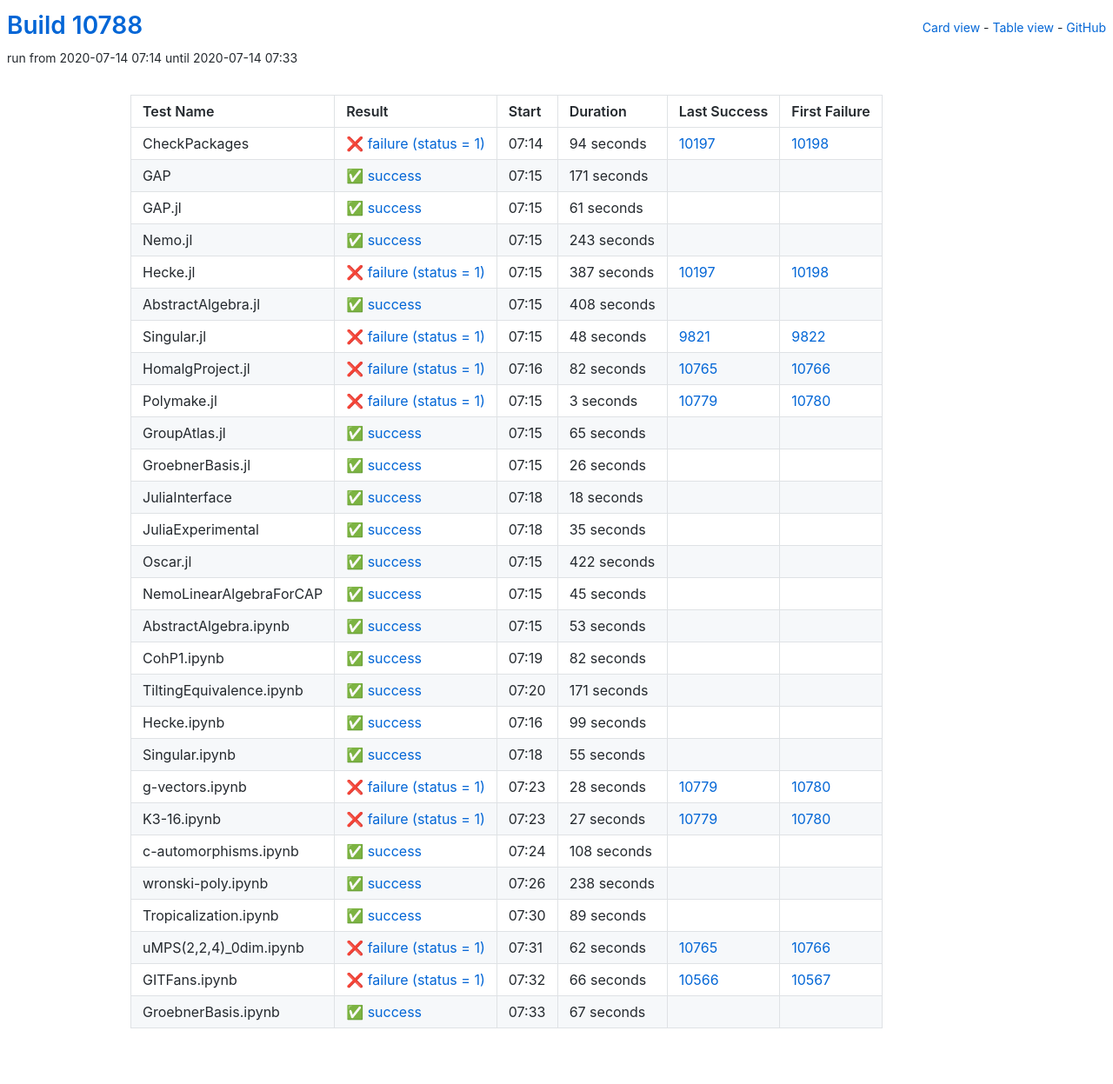
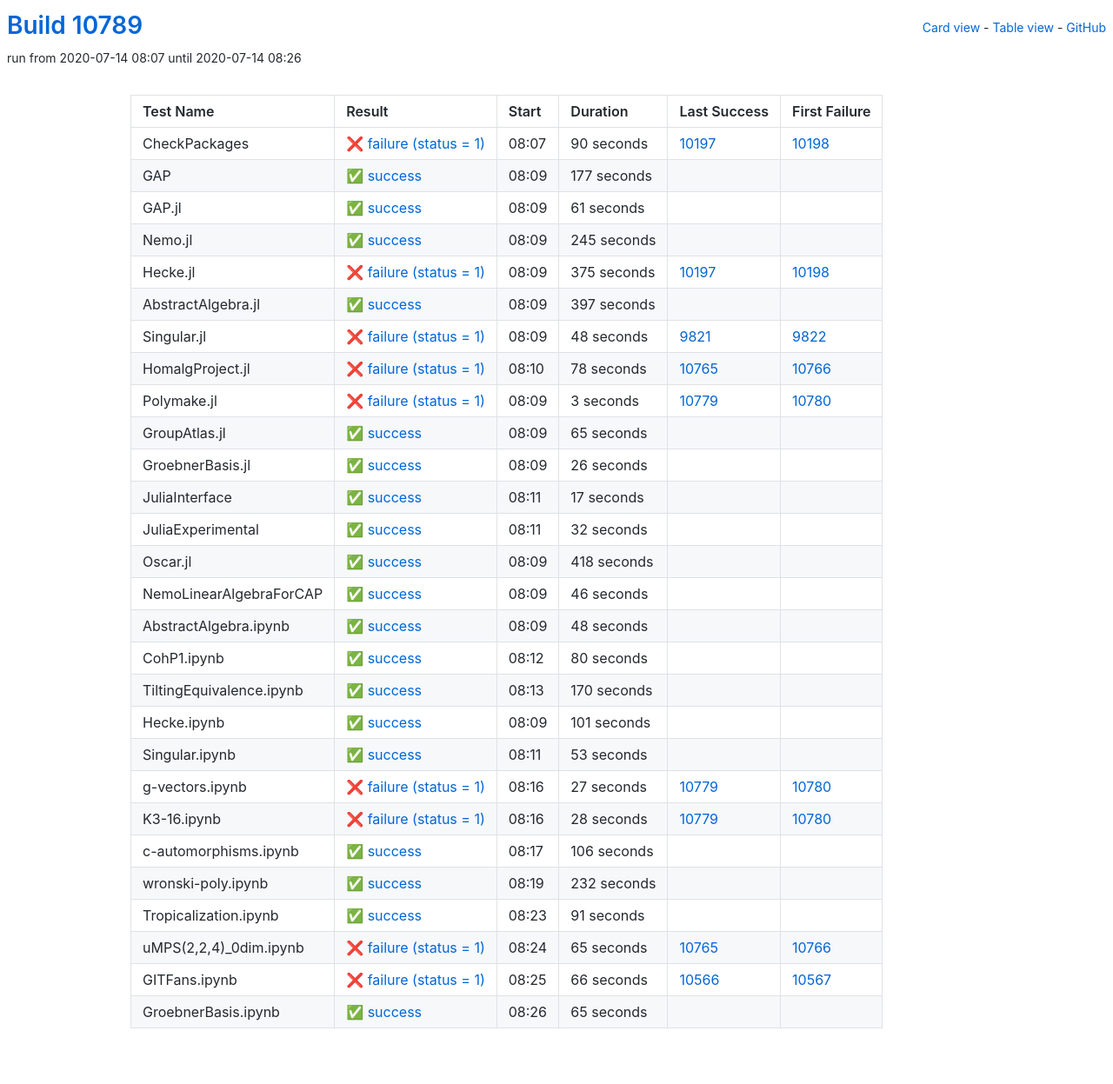
Before and after one commit to oscar-system/oscar-ci-status, a Jekyll site: the page built from table.html, in a window 1280 px wide. Shown: the whole page at 87% size. Built offline with Jekyll 4.4.1, drawn with Linux system fonts in a browser that asks for light colours.

Commit message:
Build #10789

```diff
--- a/_data/ci.yml
+++ b/_data/ci.yml
@@ -1,6 +1,6 @@
 ---
-build: 10788
-build_url: https://oscarci.mathematik.uni-kl.de/job/oscar/10788/
+build: 10789
+build_url: https://oscarci.mathematik.uni-kl.de/job/oscar/10789/
 job: oscar
 organization: oscar-system
 repo: oscar-ci-status
@@ -8,32 +8,32 @@
 tests:
 - name: CheckPackages
   id: checkpackages
-  log: https://oscarci.mathematik.uni-kl.de/job/oscar/10788/artifact/logs/build-10788/CheckPackages.log
-  start: 2020-07-14 07:14
+  log: https://oscarci.mathematik.uni-kl.de/job/oscar/10789/artifact/logs/build-10789/CheckPackages.log
+  start: 2020-07-14 08:07
   success: false
   exitcode: 1
   status: failure
-  duration: 94
+  duration: 90
   last_success: 10197
   last_success_url: https://oscarci.mathematik.uni-kl.de/job/oscar/10197/
   first_failure: 10198
   first_failure_url: https://oscarci.mathematik.uni-kl.de/job/oscar/10198/
 - name: GAP
   id: gap
-  log: https://oscarci.mathematik.uni-kl.de/job/oscar/10788/artifact/logs/build-10788/GAP.log
-  start: 2020-07-14 07:15
+  log: https://oscarci.mathematik.uni-kl.de/job/oscar/10789/artifact/logs/build-10789/GAP.log
+  start: 2020-07-14 08:09
   success: true
   exitcode: 0
   status: success
-  duration: 171
+  duration: 177
   last_success: false
   last_success_url:
   first_failure: false
   first_failure_url:
 - name: GAP.jl
   id: gap-jl
-  log: https://oscarci.mathematik.uni-kl.de/job/oscar/10788/artifact/logs/build-10788/GAP.jl.log
-  start: 2020-07-14 07:15
+  log: https://oscarci.mathematik.uni-kl.de/job/oscar/10789/artifact/logs/build-10789/GAP.jl.log
+  start: 2020-07-14 08:09
   success: true
   exitcode: 0
   status: success
@@ -44,44 +44,44 @@
   first_failure_url:
 - name: Nemo.jl
   id: nemo-jl
-  log: https://oscarci.mathematik.uni-kl.de/job/oscar/10788/artifact/logs/build-10788/Nemo.jl.log
-  start: 2020-07-14 07:15
+  log: https://oscarci.mathematik.uni-kl.de/job/oscar/10789/artifact/logs/build-10789/Nemo.jl.log
+  start: 2020-07-14 08:09
   success: true
   exitcode: 0
   status: success
-  duration: 243
+  duration: 245
   last_success: false
   last_success_url:
   first_failure: false
   first_failure_url:
 - name: Hecke.jl
   id: hecke-jl
-  log: https://oscarci.mathematik.uni-kl.de/job/oscar/10788/artifact/logs/build-10788/Hecke.jl.log
-  start: 2020-07-14 07:15
+  log: https://oscarci.mathematik.uni-kl.de/job/oscar/10789/artifact/logs/build-10789/Hecke.jl.log
+  start: 2020-07-14 08:09
   success: false
   exitcode: 1
   status: failure
-  duration: 387
+  duration: 375
   last_success: 10197
   last_success_url: https://oscarci.mathematik.uni-kl.de/job/oscar/10197/
   first_failure: 10198
   first_failure_url: https://oscarci.mathematik.uni-kl.de/job/oscar/10198/
 - name: AbstractAlgebra.jl
   id: abstractalgebra-jl
-  log: https://oscarci.mathematik.uni-kl.de/job/oscar/10788/artifact/logs/build-10788/AbstractAlgebra.jl.log
-  start: 2020-07-14 07:15
+  log: https://oscarci.mathematik.uni-kl.de/job/oscar/10789/artifact/logs/build-10789/AbstractAlgebra.jl.log
+  start: 2020-07-14 08:09
   success: true
   exitcode: 0
   status: success
-  duration: 408
+  duration: 397
   last_success: false
   last_success_url:
   first_failure: false
   first_failure_url:
 - name: Singular.jl
   id: singular-jl
-  log: https://oscarci.mathematik.uni-kl.de/job/oscar/10788/artifact/logs/build-10788/Singular.jl.log
-  start: 2020-07-14 07:15
+  log: https://oscarci.mathematik.uni-kl.de/job/oscar/10789/artifact/logs/build-10789/Singular.jl.log
+  start: 2020-07-14 08:09
   success: false
   exitcode: 1
   status: failure
@@ -92,20 +92,20 @@
   first_failure_url: https://oscarci.mathematik.uni-kl.de/job/oscar/9822/
 - name: HomalgProject.jl
   id: homalgproject-jl
-  log: https://oscarci.mathematik.uni-kl.de/job/oscar/10788/artifact/logs/build-10788/HomalgProject.jl.log
-  start: 2020-07-14 07:16
+  log: https://oscarci.mathematik.uni-kl.de/job/oscar/10789/artifact/logs/build-10789/HomalgProject.jl.log
+  start: 2020-07-14 08:10
   success: false
   exitcode: 1
   status: failure
-  duration: 82
+  duration: 78
   last_success: 10765
   last_success_url: https://oscarci.mathematik.uni-kl.de/job/oscar/10765/
   first_failure: 10766
   first_failure_url: https://oscarci.mathematik.uni-kl.de/job/oscar/10766/
 - name: Polymake.jl
   id: polymake-jl
-  log: https://oscarci.mathematik.uni-kl.de/job/oscar/10788/artifact/logs/build-10788/Polymake.jl.log
-  start: 2020-07-14 07:15
+  log: https://oscarci.mathematik.uni-kl.de/job/oscar/10789/artifact/logs/build-10789/Polymake.jl.log
+  start: 2020-07-14 08:09
   success: false
   exitcode: 1
   status: failure
@@ -116,8 +116,8 @@
   first_failure_url: https://oscarci.mathematik.uni-kl.de/job/oscar/10780/
 - name: GroupAtlas.jl
   id: groupatlas-jl
-  log: https://oscarci.mathematik.uni-kl.de/job/oscar/10788/artifact/logs/build-10788/GroupAtlas.jl.log
-  start: 2020-07-14 07:15
+  log: https://oscarci.mathematik.uni-kl.de/job/oscar/10789/artifact/logs/build-10789/GroupAtlas.jl.log
+  start: 2020-07-14 08:09
   success: true
   exitcode: 0
   status: success
@@ -128,8 +128,8 @@
   first_failure_url:
 - name: GroebnerBasis.jl
   id: groebnerbasis-jl
-  log: https://oscarci.mathematik.uni-kl.de/job/oscar/10788/artifact/logs/build-10788/GroebnerBasis.jl.log
-  start: 2020-07-14 07:15
+  log: https://oscarci.mathematik.uni-kl.de/job/oscar/10789/artifact/logs/build-10789/GroebnerBasis.jl.log
+  start: 2020-07-14 08:09
   success: true
   exitcode: 0
   status: success
@@ -140,56 +140,104 @@
   first_failure_url:
 - name: JuliaInterface
   id: juliainterface
-  log: https://oscarci.mathematik.uni-kl.de/job/oscar/10788/artifact/logs/build-10788/JuliaInterface.log
-  start: 2020-07-14 07:18
+  log: https://oscarci.mathematik.uni-kl.de/job/oscar/10789/artifact/logs/build-10789/JuliaInterface.log
+  start: 2020-07-14 08:11
   success: true
   exitcode: 0
   status: success
-  duration: 18
+  duration: 17
   last_success: false
   last_success_url:
   first_failure: false
   first_failure_url:
 - name: JuliaExperimental
   id: juliaexperimental
-  log: https://oscarci.mathematik.uni-kl.de/job/oscar/10788/artifact/logs/build-10788/JuliaExperimental.log
-  start: 2020-07-14 07:18
+  log: https://oscarci.mathematik.uni-kl.de/job/oscar/10789/artifact/logs/build-10789/JuliaExperimental.log
+  start: 2020-07-14 08:11
   success: true
   exitcode: 0
   status: success
-  duration: 35
+  duration: 32
   last_success: false
   last_success_url:
   first_failure: false
   first_failure_url:
 - name: Oscar.jl
   id: oscar-jl
-  log: https://oscarci.mathematik.uni-kl.de/job/oscar/10788/artifact/logs/build-10788/Oscar.jl.log
-  start: 2020-07-14 07:15
+  log: https://oscarci.mathematik.uni-kl.de/job/oscar/10789/artifact/logs/build-10789/Oscar.jl.log
+  start: 2020-07-14 08:09
   success: true
   exitcode: 0
   status: success
-  duration: 422
+  duration: 418
   last_success: false
   last_success_url:
   first_failure: false
   first_failure_url:
 - name: NemoLinearAlgebraForCAP
   id: nemolinearalgebraforcap
-  log: https://oscarci.mathematik.uni-kl.de/job/oscar/10788/artifact/logs/build-10788/NemoLinearAlgebraForCAP.log
-  start: 2020-07-14 07:15
+  log: https://oscarci.mathematik.uni-kl.de/job/oscar/10789/artifact/logs/build-10789/NemoLinearAlgebraForCAP.log
+  start: 2020-07-14 08:09
   success: true
   exitcode: 0
   status: success
-  duration: 45
+  duration: 46
   last_success: false
   last_success_url:
   first_failure: false
   first_failure_url:
 - name: AbstractAlgebra.ipynb
   id: abstractalgebra-ipynb
-  log: https://oscarci.mathematik.uni-kl.de/job/oscar/10788/artifact/logs/build-10788/AbstractAlgebra.ipynb.log
-  start: 2020-07-14 07:15
+  log: https://oscarci.mathematik.uni-kl.de/job/oscar/10789/artifact/logs/build-10789/AbstractAlgebra.ipynb.log
+  start: 2020-07-14 08:09
+  success: true
+  exitcode: 0
+  status: success
+  duration: 48
+  last_success: false
+  last_success_url:
+  first_failure: false
+  first_failure_url:
+- name: CohP1.ipynb
+  id: cohp1-ipynb
+  log: https://oscarci.mathematik.uni-kl.de/job/oscar/10789/artifact/logs/build-10789/CohP1.ipynb.log
+  start: 2020-07-14 08:12
+  success: true
+  exitcode: 0
+  status: success
+  duration: 80
+  last_success: false
+  last_success_url:
+  first_failure: false
+  first_failure_url:
+- name: TiltingEquivalence.ipynb
+  id: tiltingequivalence-ipynb
+  log: https://oscarci.mathematik.uni-kl.de/job/oscar/10789/artifact/logs/build-10789/TiltingEquivalence.ipynb.log
+  start: 2020-07-14 08:13
+  success: true
+  exitcode: 0
+  status: success
+  duration: 170
+  last_success: false
+  last_success_url:
+  first_failure: false
+  first_failure_url:
+- name: Hecke.ipynb
+  id: hecke-ipynb
+  log: https://oscarci.mathematik.uni-kl.de/job/oscar/10789/artifact/logs/build-10789/Hecke.ipynb.log
+  start: 2020-07-14 08:09
+  success: true
+  exitcode: 0
+  status: success
+  duration: 101
+  last_success: false
+  last_success_url:
+  first_failure: false
+  first_failure_url:
+- name: Singular.ipynb
+  id: singular-ipynb
+  log: https://oscarci.mathematik.uni-kl.de/job/oscar/10789/artifact/logs/build-10789/Singular.ipynb.log
+  start: 2020-07-14 08:11
   success: true
   exitcode: 0
   status: success
@@ -198,58 +246,22 @@
   last_success_url:
   first_failure: false
   first_failure_url:
-- name: CohP1.ipynb
-  id: cohp1-ipynb
-  log: https://oscarci.mathematik.uni-kl.de/job/oscar/10788/artifact/logs/build-10788/CohP1.ipynb.log
-  start: 2020-07-14 07:19
-  success: true
-  exitcode: 0
-  status: success
-  duration: 82
-  last_success: false
-  last_success_url:
-  first_failure: false
-  first_failure_url:
-- name: TiltingEquivalence.ipynb
-  id: tiltingequivalence-ipynb
-  log: https://oscarci.mathematik.uni-kl.de/job/oscar/10788/artifact/logs/build-10788/TiltingEquivalence.ipynb.log
-  start: 2020-07-14 07:20
-  success: true
-  exitcode: 0
-  status: success
-  duration: 171
-  last_success: false
-  last_success_url:
-  first_failure: false
-  first_failure_url:
-- name: Hecke.ipynb
-  id: hecke-ipynb
-  log: https://oscarci.mathematik.uni-kl.de/job/oscar/10788/artifact/logs/build-10788/Hecke.ipynb.log
-  start: 2020-07-14 07:16
-  success: true
-  exitcode: 0
-  status: success
-  duration: 99
-  last_success: false
-  last_success_url:
-  first_failure: false
-  first_failure_url:
-- name: Singular.ipynb
-  id: singular-ipynb
-  log: https://oscarci.mathematik.uni-kl.de/job/oscar/10788/artifact/logs/build-10788/Singular.ipynb.log
-  start: 2020-07-14 07:18
-  success: true
-  exitcode: 0
-  status: success
-  duration: 55
-  last_success: false
-  last_success_url:
-  first_failure: false
-  first_failure_url:
 - name: g-vectors.ipynb
   id: g-vectors-ipynb
-  log: https://oscarci.mathematik.uni-kl.de/job/oscar/10788/artifact/logs/build-10788/g-vectors.ipynb.log
-  start: 2020-07-14 07:23
+  log: https://oscarci.mathematik.uni-kl.de/job/oscar/10789/artifact/logs/build-10789/g-vectors.ipynb.log
+  start: 2020-07-14 08:16
+  success: false
+  exitcode: 1
+  status: failure
+  duration: 27
+  last_success: 10779
+  last_success_url: https://oscarci.mathematik.uni-kl.de/job/oscar/10779/
+  first_failure: 10780
+  first_failure_url: https://oscarci.mathematik.uni-kl.de/job/oscar/10780/
+- name: K3-16.ipynb
+  id: k3-16-ipynb
+  log: https://oscarci.mathematik.uni-kl.de/job/oscar/10789/artifact/logs/build-10789/K3-16.ipynb.log
+  start: 2020-07-14 08:16
   success: false
   exitcode: 1
   status: failure
@@ -258,70 +270,58 @@
   last_success_url: https://oscarci.mathematik.uni-kl.de/job/oscar/10779/
   first_failure: 10780
   first_failure_url: https://oscarci.mathematik.uni-kl.de/job/oscar/10780/
-- name: K3-16.ipynb
-  id: k3-16-ipynb
-  log: https://oscarci.mathematik.uni-kl.de/job/oscar/10788/artifact/logs/build-10788/K3-16.ipynb.log
-  start: 2020-07-14 07:23
-  success: false
-  exitcode: 1
-  status: failure
-  duration: 27
-  last_success: 10779
-  last_success_url: https://oscarci.mathematik.uni-kl.de/job/oscar/10779/
-  first_failure: 10780
-  first_failure_url: https://oscarci.mathematik.uni-kl.de/job/oscar/10780/
 - name: c-automorphisms.ipynb
   id: c-automorphisms-ipynb
-  log: https://oscarci.mathematik.uni-kl.de/job/oscar/10788/artifact/logs/build-10788/c-automorphisms.ipynb.log
-  start: 2020-07-14 07:24
+  log: https://oscarci.mathematik.uni-kl.de/job/oscar/10789/artifact/logs/build-10789/c-automorphisms.ipynb.log
+  start: 2020-07-14 08:17
   success: true
   exitcode: 0
   status: success
-  duration: 108
+  duration: 106
   last_success: false
   last_success_url:
   first_failure: false
   first_failure_url:
 - name: wronski-poly.ipynb
   id: wronski-poly-ipynb
-  log: https://oscarci.mathematik.uni-kl.de/job/oscar/10788/artifact/logs/build-10788/wronski-poly.ipynb.log
-  start: 2020-07-14 07:26
+  log: https://oscarci.mathematik.uni-kl.de/job/oscar/10789/artifact/logs/build-10789/wronski-poly.ipynb.log
+  start: 2020-07-14 08:19
   success: true
   exitcode: 0
   status: success
-  duration: 238
+  duration: 232
   last_success: false
   last_success_url:
   first_failure: false
   first_failure_url:
 - name: Tropicalization.ipynb
   id: tropicalization-ipynb
-  log: https://oscarci.mathematik.uni-kl.de/job/oscar/10788/artifact/logs/build-10788/Tropicalization.ipynb.log
-  start: 2020-07-14 07:30
+  log: https://oscarci.mathematik.uni-kl.de/job/oscar/10789/artifact/logs/build-10789/Tropicalization.ipynb.log
+  start: 2020-07-14 08:23
   success: true
   exitcode: 0
   status: success
-  duration: 89
+  duration: 91
   last_success: false
   last_success_url:
   first_failure: false
   first_failure_url:
 - name: uMPS(2,2,4)_0dim.ipynb
   id: umps-2-2-4-0dim-ipynb
-  log: https://oscarci.mathematik.uni-kl.de/job/oscar/10788/artifact/logs/build-10788/uMPS-2-2-4-_0dim.ipynb.log
-  start: 2020-07-14 07:31
+  log: https://oscarci.mathematik.uni-kl.de/job/oscar/10789/artifact/logs/build-10789/uMPS-2-2-4-_0dim.ipynb.log
+  start: 2020-07-14 08:24
   success: false
   exitcode: 1
   status: failure
-  duration: 62
+  duration: 65
   last_success: 10765
   last_success_url: https://oscarci.mathematik.uni-kl.de/job/oscar/10765/
   first_failure: 10766
   first_failure_url: https://oscarci.mathematik.uni-kl.de/job/oscar/10766/
 - name: GITFans.ipynb
   id: gitfans-ipynb
-  log: https://oscarci.mathematik.uni-kl.de/job/oscar/10788/artifact/logs/build-10788/GITFans.ipynb.log
-  start: 2020-07-14 07:32
+  log: https://oscarci.mathematik.uni-kl.de/job/oscar/10789/artifact/logs/build-10789/GITFans.ipynb.log
+  start: 2020-07-14 08:25
   success: false
   exitcode: 1
   status: failure
@@ -332,12 +332,12 @@
   first_failure_url: https://oscarci.mathematik.uni-kl.de/job/oscar/10567/
 - name: GroebnerBasis.ipynb
   id: groebnerbasis-ipynb
-  log: https://oscarci.mathematik.uni-kl.de/job/oscar/10788/artifact/logs/build-10788/GroebnerBasis.ipynb.log
-  start: 2020-07-14 07:33
+  log: https://oscarci.mathematik.uni-kl.de/job/oscar/10789/artifact/logs/build-10789/GroebnerBasis.ipynb.log
+  start: 2020-07-14 08:26
   success: true
   exitcode: 0
   status: success
-  duration: 67
+  duration: 65
   last_success: false
   last_success_url:
   first_failure: false
```
Also changed, not shown: README.md.
